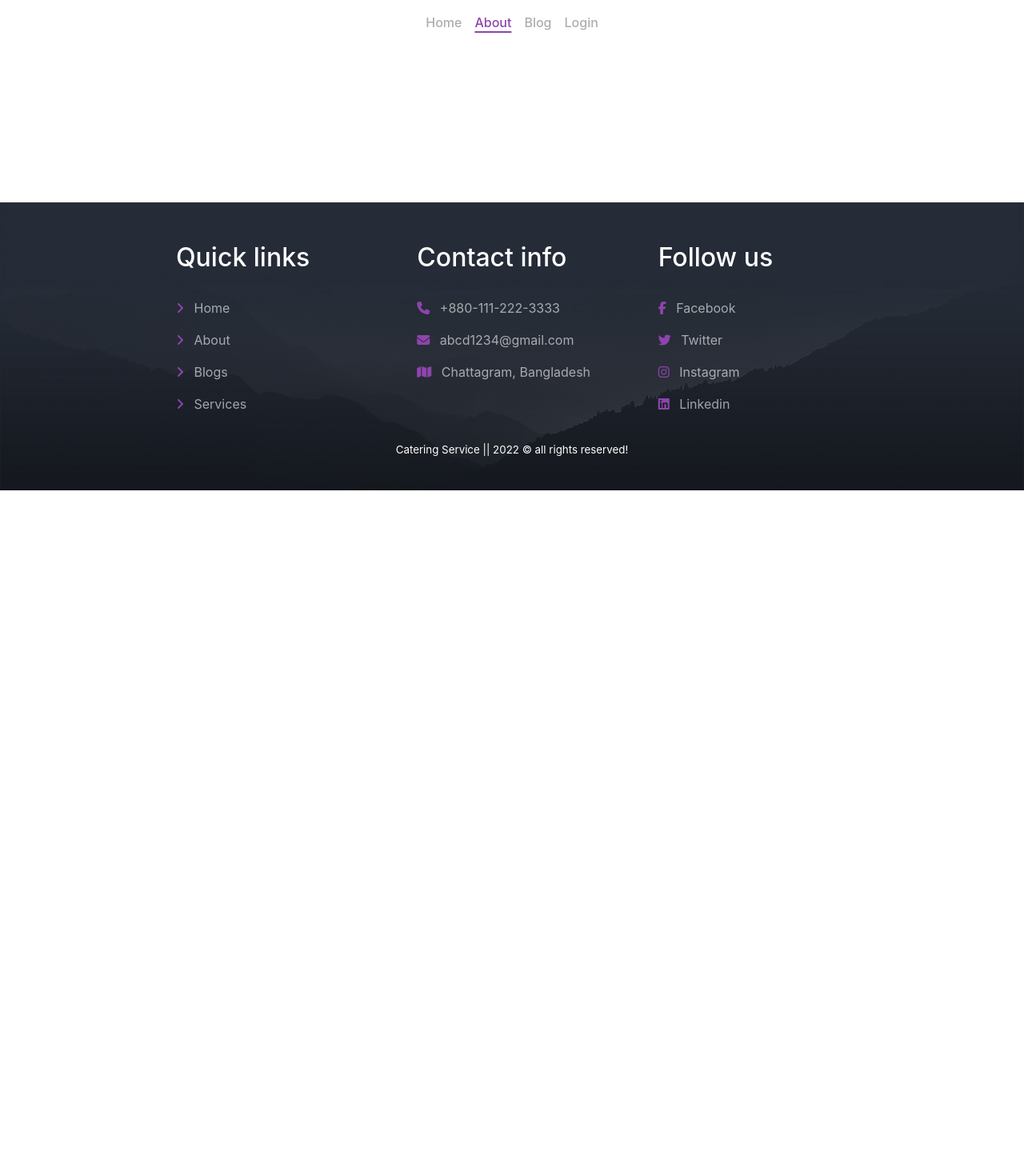
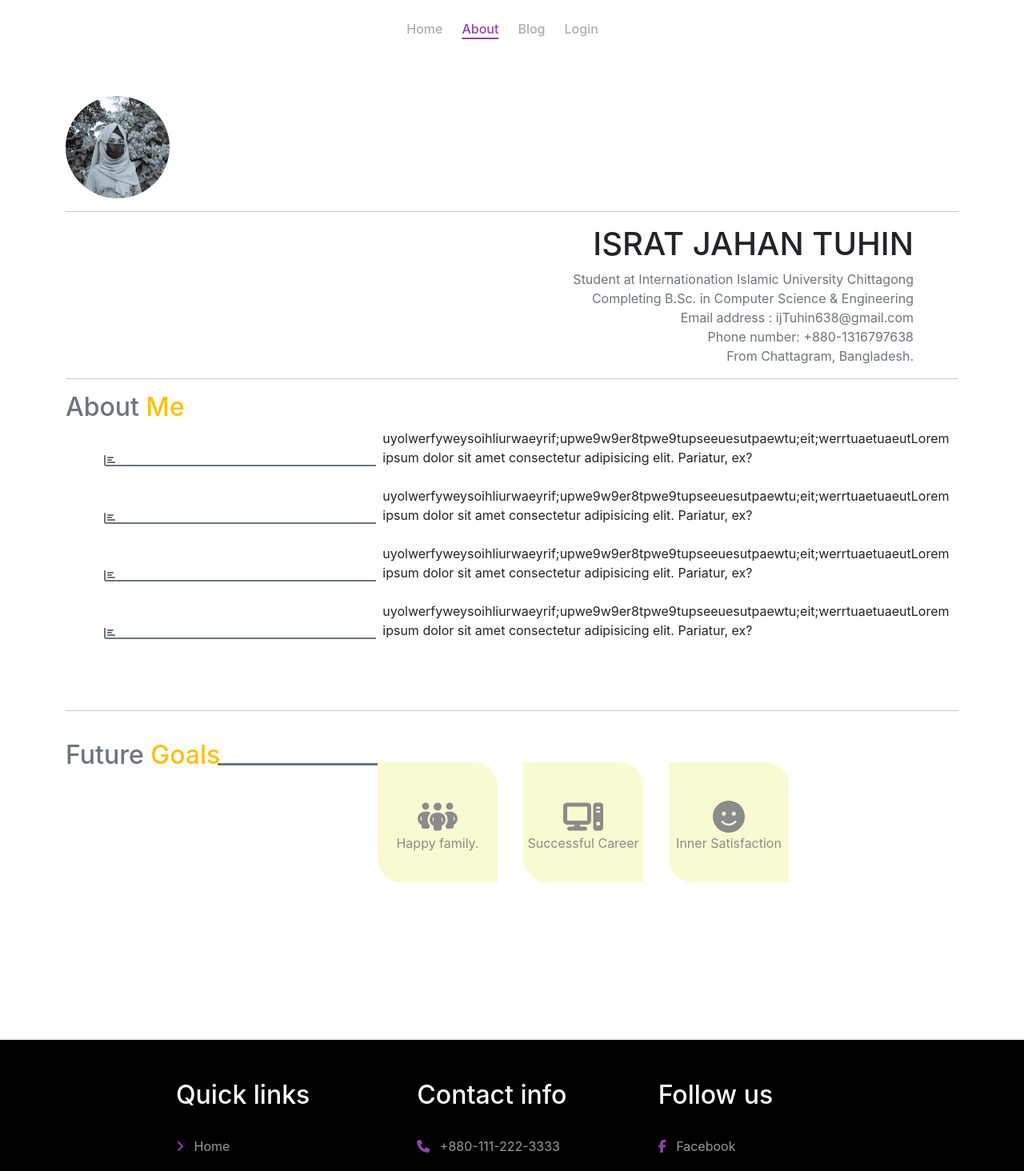
Before and after one commit to ijTuhin/independent-service-provider, a React (Create React App) app: page /about in a window 1280 px wide. Shown: the top 1464 px of the page at 80% size. Before the commit the page ends 800 px from the top, so only its background shows below. Built offline with nearby package versions, Linux system fonts and the light colour scheme; no server answers.

Commit message:
about page done

```diff
--- a/src/Component/About/About.css
+++ b/src/Component/About/About.css
@@ -0,0 +1,46 @@
+.about img {
+    width: 130px;
+    height: 128px;
+    border-radius: 50%;
+}
+.goal{
+    position: relative;
+}
+.hr-line {
+    width: 50%;
+    margin-bottom: 1px;
+}
+.hr-line-II {
+    width: 200px;
+    margin-top: 1px;
+    margin-left: 190px;
+}
+.goal-txt{
+    position: absolute;
+    top: -28px;
+    left: 0px;
+    right: -100px;
+}
+.goal-box{
+    position: relative;
+    border: 5px none;
+    background-color: lightgoldenrodyellow;
+    color: rgb(139, 139, 139);
+    border-radius: 0px 30px 0px 30px;
+    width: 150px;
+    height: 150px;
+}
+.goal-box p{
+    /* position: absolute; */
+    top: 75px;
+}
+.goal-box:hover{
+    width: 150px;
+    height: 150px;
+    border-radius: 50%;
+    background-color: lightcyan;
+}
+.goal-box:hover p{
+    /* position: absolute; */
+    top: 50px;
+}
--- a/src/Component/About/About.js
+++ b/src/Component/About/About.js
@@ -1,9 +1,61 @@
+import { faBarChart, faComputer, faFaceSmile, faPeopleGroup } from '@fortawesome/free-solid-svg-icons';
+import { FontAwesomeIcon } from '@fortawesome/react-fontawesome';
 import React from 'react';
-
+import about from '../../images/about.jpg';
+import './About.css';
 const About = () => {
     return (
-        <div>
-
+        <div className='container mt-5'>
+            <section className='about'>
+                <img src={about} alt="" />
+                <hr />
+                <div className=''>
+                    <h1 className='d-flex flex-row justify-content-end me-5 pe-2'>ISRAT JAHAN TUHIN</h1>
+                    <p className='d-flex flex-row justify-content-end text-end me-5 pe-2 fs-6 text-secondary'>Student at Internationation Islamic University Chittagong <br /> Completing B.Sc. in Computer Science & Engineering <br /> Email address : ijTuhin638@gmail.com<br /> Phone number: +880-1316797638 <br /> From Chattagram, Bangladesh.</p>
+                </div>
+                <hr />
+            </section>
+            <section>
+                <h2 className='text-secondary'>About <span className='text-warning'>Me</span></h2>
+                <div className='d-flex flex-row justify-content-start ms-5 align-items-end text-secondary'>
+                    <FontAwesomeIcon icon={faBarChart}></FontAwesomeIcon>
+                    <span className='hr-line border border-secondary '></span>
+                    <span className='d-inline px-2 text-start text-dark text-sm-wrap'>uyolwerfyweysoihliurwaeyrif;upwe9w9er8tpwe9tupseeuesutpaewtu;eit;werrtuaetuaeutLorem ipsum dolor sit amet consectetur adipisicing elit. Pariatur, ex?</span>
+                </div><br />
+                <div className='d-flex flex-row justify-content-start ms-5 align-items-end text-secondary'>
+                    <FontAwesomeIcon icon={faBarChart}></FontAwesomeIcon>
+                    <span className='hr-line border border-secondary '></span>
+                    <span className='d-inline px-2 text-start text-dark text-sm-wrap'>uyolwerfyweysoihliurwaeyrif;upwe9w9er8tpwe9tupseeuesutpaewtu;eit;werrtuaetuaeutLorem ipsum dolor sit amet consectetur adipisicing elit. Pariatur, ex?</span>
+                </div><br />
+                <div className='d-flex flex-row justify-content-start ms-5 align-items-end text-secondary'>
+                    <FontAwesomeIcon icon={faBarChart}></FontAwesomeIcon>
+                    <span className='hr-line border border-secondary '></span>
+                    <span className='d-inline px-2 text-start text-dark text-sm-wrap'>uyolwerfyweysoihliurwaeyrif;upwe9w9er8tpwe9tupseeuesutpaewtu;eit;werrtuaetuaeutLorem ipsum dolor sit amet consectetur adipisicing elit. Pariatur, ex?</span>
+                </div><br />
+                <div className='d-flex flex-row justify-content-start ms-5 align-items-end text-secondary'>
+                    <FontAwesomeIcon icon={faBarChart}></FontAwesomeIcon>
+                    <span className='hr-line border border-secondary '></span>
+                    <span className='d-inline px-2 text-start text-dark text-sm-wrap'>uyolwerfyweysoihliurwaeyrif;upwe9w9er8tpwe9tupseeuesutpaewtu;eit;werrtuaetuaeutLorem ipsum dolor sit amet consectetur adipisicing elit. Pariatur, ex?</span>
+                </div>
+                <br /><br /><br />
+                <hr /> <br /><br />
+            </section>
+            <section className=' d-flex justify-content-start goal'>
+                <h2 className=' goal-txt text-secondary'>Future <span className='text-warning'>Goals</span></h2>
+                <span className='hr-line-II border-top border-3 border-secondary'></span>
+                <div className='goal-box me-3 text-center'>
+                    <FontAwesomeIcon className='fs-1 mt-5' icon={faPeopleGroup}></FontAwesomeIcon>
+                    <p className='text-center'>Happy family.</p>
+                </div>
+                <div className='goal-box mx-3 text-center'>
+                    <FontAwesomeIcon className='fs-1 mt-5' icon={faComputer}></FontAwesomeIcon>
+                    <p className='text-center'>Successful Career</p>
+                </div>
+                <div className='goal-box ms-3 text-center'>
+                    <FontAwesomeIcon className='fs-1 mt-5' icon={faFaceSmile}></FontAwesomeIcon>
+                    <p className='text-center'>Inner Satisfaction</p>
+                </div>
+            </section>
         </div>
     );
 };
--- a/src/Component/Footer/Footer.css
+++ b/src/Component/Footer/Footer.css
@@ -1,7 +1,7 @@
 .footer{
     margin-top: 197px;
-    background-image: url('../../images/footer-bg.jpg');
-    background-size: cover;
+    background-color: black;
+    background-repeat: no-repeat;
     background-position: center;
 }
 
--- a/src/Component/Header/Header.js
+++ b/src/Component/Header/Header.js
@@ -18,17 +18,17 @@ const Header = () => {
     }
     return (
         <div>
-            <nav className='d-flex justify-content-center py-3 header'>
-                <CustomLink className="mx-2 bar" to='/'>Home</CustomLink>
-                <CustomLink className="mx-2 bar" to='/about'>About</CustomLink>
-                <CustomLink className="mx-2 bar" to='/blogs'>Blog</CustomLink>
+            <nav className='d-flex justify-content-center py-4 header'>
+                <CustomLink className="me-4  bar" to='/'>Home</CustomLink>
+                <CustomLink className="me-4  bar" to='/about'>About</CustomLink>
+                <CustomLink className="me-4  bar" to='/blogs'>Blog</CustomLink>
                 {
                     user?.uid
                         ?
                         <button className='logout-btn bg-light' onClick={handleSignOut}><FontAwesomeIcon icon={faSignOut}></FontAwesomeIcon>
                         </button>
                         :
-                        <CustomLink className="mx-2 bar" to="/login">Login</CustomLink>
+                        <CustomLink className="me-4  bar" to="/login">Login</CustomLink>
                 }
             </nav>
         </div>
--- a/src/Component/Login/Login.js
+++ b/src/Component/Login/Login.js
@@ -1,6 +1,6 @@
 import { faSignIn } from '@fortawesome/free-solid-svg-icons';
 import { FontAwesomeIcon } from '@fortawesome/react-fontawesome';
-import { createUserWithEmailAndPassword, GoogleAuthProvider, sendPasswordResetEmail, signInWithEmailAndPassword, signInWithPopup } from 'firebase/auth';
+import { createUserWithEmailAndPassword, GoogleAuthProvider, sendEmailVerification, sendPasswordResetEmail, signInWithEmailAndPassword, signInWithPopup } from 'firebase/auth';
 import React, { useState } from 'react';
 import { useLocation, useNavigate } from 'react-router-dom';
 import auth from '../../firebase.init';
@@ -11,8 +11,8 @@ const Login = () => {
     const [email, setEmail] = useState('');
     const [password, setPassword] = useState('');
     const [error, setError] = useState('');
-    const [user, setUser]= useState({});
-    const [registered, setRegistered] = useState(false);
+    const [user, setUser] = useState({});
+    const [notRegistered, setNotRegistered] = useState(false);
     const [validated, setValidated] = useState(false);
 
 
@@ -33,8 +33,8 @@ const Login = () => {
     const handleUserPasswordBlur = event => {
         setPassword(event.target.value);
     }
-    const handleUserRegisterdStateChange = event => {
-        setRegistered(event.target.checked);
+    const handleUserNotRegisterdStateChange = event => {
+        setNotRegistered(event.target.checked);
     }
     const handleFormSubmit = event => {
         event.preventDefault();
@@ -51,12 +51,13 @@ const Login = () => {
         setError('');
 
 
-        if (registered) {
+        if (notRegistered) {
             console.log('new user', name, email, password);
             createUserWithEmailAndPassword(auth, email, password)
                 .then(result => {
                     const user = result.user;
                     console.log(user);
+                    verifyEmail();
                     alert('Registration Successful');
                     navigate(from, { replace: true });
                 })
@@ -85,13 +86,23 @@ const Login = () => {
 
 
 
+    const verifyEmail = () => {
+        sendEmailVerification(auth.currentUser)
+            .then(() => {
+                console.log('Email verification send!');
+
+            })
+    }
+
+
+
 
     const handleResetPassword = () => {
         sendPasswordResetEmail(auth, email)
             .then(() => {
                 alert('Email sent to reset password');
             })
-            .catch(error=>{
+            .catch(error => {
                 setError(error);
             })
     }
@@ -104,11 +115,11 @@ const Login = () => {
             .then(result => {
                 const user = result.user;
                 console.log(result);
-                setUser(user)
+                setUser(user);
                 alert('||Sign In with Google||');
                 navigate(from, { replace: true });
             })
-            .catch(error=>{
+            .catch(error => {
                 alert(error);
                 setError(error);
             });
@@ -119,10 +130,10 @@ const Login = () => {
     return (
         <div className='d-flex justify-content-center my-5'>
             <div className="form-container">
-                <h3>Please <span>{registered ? 'Sign-up' : 'Login'}</span></h3>
+                <h3>Please <span>{notRegistered ? 'Sign-up' : 'Login'}</span></h3>
                 <form noValidate validated={validated} onSubmit={handleFormSubmit}>
                     {
-                        registered ?
+                        notRegistered ?
                             <>
                                 <div className='input-field'>
                                     <input onBlur={handleUserNameBlur} type="text" name="name" placeholder='Enter name' />
@@ -135,7 +146,7 @@ const Login = () => {
                         <input onBlur={handleUserEmailBlur} type="email" name="email" placeholder='Enter email' />
                     </div>
                     {
-                        registered ?
+                        notRegistered ?
                             <>
                                 <div>
                                     <input onBlur={handleUserPasswordBlur} type="password" name="password" placeholder="Enter password" />
@@ -157,9 +168,9 @@ const Login = () => {
 
                         <div className='d-flex justify-content-between align-items-center'>
                             <div>
-                                <input onChange={handleUserRegisterdStateChange} type="checkbox" name="" /> <span id='form-q'>Don't have an account?</span>
+                                <input onChange={handleUserNotRegisterdStateChange} type="checkbox" name="" /> <span id='form-q'>Don't have an account?</span>
                             </div>
-                            {registered
+                            {notRegistered
                                 ?
                                 <></>
                                 :
@@ -168,7 +179,7 @@ const Login = () => {
                         </div>
                         <span className='text-danger d-block'>{error}</span>
                         <div className='d-flex justify-content-between align-items-center'>
-                            <button className='border-0 px-5 py-1 rounded submit-btn' type="submit">{registered ? 'Sign Up' : 'Login'}</button>
+                            <button className='border-0 px-5 py-1 rounded submit-btn' type="submit">{notRegistered ? 'Sign Up' : 'Login'}</button>
                             <small>Or, </small>
                             <button onClick={handleSignInWithGoogle} type="submit" className='border-0 px-4 py-1 rounded google-btn'>Sign in With Google <FontAwesomeIcon className='ms-1' icon={faSignIn}></FontAwesomeIcon> </button>
                         </div>
```
Also changed, not shown: src/images/about.jpg (added).
